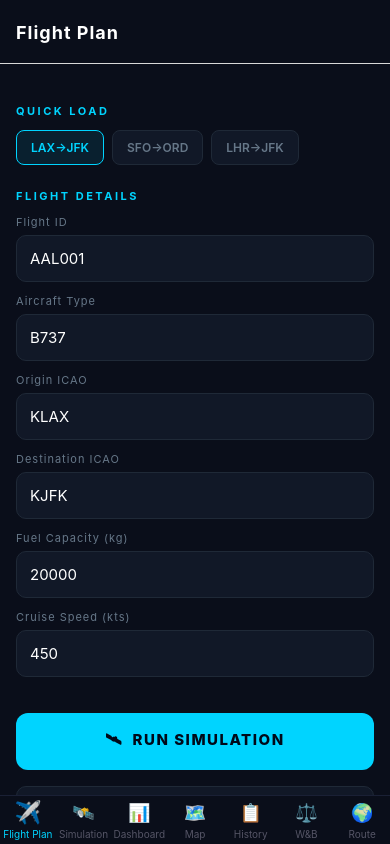
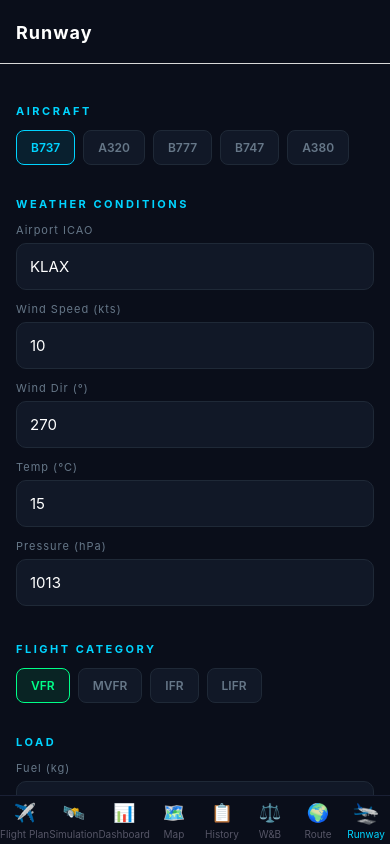
Before and after one commit to ryanmuliadinata-oss/aerospace-app, a React Native app in the folder mobile/: screen /Runway in a window 390 px wide. Built offline with nearby package versions, Linux system fonts and the light colour scheme.

Commit message:
add runway analysis screen

```diff
--- a/mobile/App.js
+++ b/mobile/App.js
@@ -9,6 +9,7 @@ import DashboardScreen  from './screens/DashboardScreen';
 import MapScreen        from './screens/MapScreen';
 import WeightBalanceScreen from './screens/WeightBalanceScreen';
 import GreatCircleScreen from './screens/GreatCircleScreen';
+import RunwayScreen from './screens/RunwayScreen';
 const Tab = createBottomTabNavigator();
 
 const ICONS = {
@@ -19,6 +20,7 @@ const ICONS = {
   'History': '📋',
   'W&B': '⚖️',
   'Route': '🌍',
+  'Runway': '🛬',
 };
 
 export default function App() {
@@ -52,6 +54,7 @@ export default function App() {
           <Tab.Screen name="History" component={HistoryScreen} />
           <Tab.Screen name="W&B" component={WeightBalanceScreen} />
           <Tab.Screen name="Route" component={GreatCircleScreen} />
+          <Tab.Screen name="Runway" component={RunwayScreen} />
         </Tab.Navigator>
       </NavigationContainer>
     </>
--- /dev/null
+++ b/mobile/screens/RunwayScreen.js
@@ -0,0 +1,236 @@
+import React, { useState } from 'react';
+import {
+  View, Text, ScrollView, StyleSheet,
+  TextInput, TouchableOpacity, ActivityIndicator, Alert
+} from 'react-native';
+import axios from 'axios';
+import { API_BASE_URL } from '../config';
+
+const AIRCRAFT = ['B737', 'A320', 'B777', 'B747', 'A380'];
+
+export default function RunwayScreen() {
+  const [aircraft,  setAircraft]  = useState('B737');
+  const [icao,      setIcao]      = useState('KLAX');
+  const [windSpeed, setWindSpeed] = useState('10');
+  const [windDir,   setWindDir]   = useState('270');
+  const [tempC,     setTempC]     = useState('15');
+  const [pressHpa,  setPressHpa]  = useState('1013');
+  const [category,  setCategory]  = useState('VFR');
+  const [fuelKg,    setFuelKg]    = useState('15000');
+  const [payloadKg, setPayloadKg] = useState('15000');
+  const [loading,   setLoading]   = useState(false);
+  const [result,    setResult]    = useState(null);
+
+  const analyze = async () => {
+    setLoading(true);
+    try {
+      const res = await axios.post(`${API_BASE_URL}/runway`, {
+        aircraftType: aircraft,
+        fuelKg:    parseFloat(fuelKg),
+        payloadKg: parseFloat(payloadKg),
+        weather: {
+          waypoint:           { name: icao, latitude: 0, longitude: 0, altitudeFt: 0 },
+          windSpeedKts:       parseFloat(windSpeed),
+          windDirectionDeg:   parseFloat(windDir),
+          temperatureCelsius: parseFloat(tempC),
+          pressureHpa:        parseFloat(pressHpa),
+          flightCategory:     category,
+          rawMetar:           'N/A',
+          sigmetAlert:        false,
+        },
+      });
+      setResult(res.data);
+    } catch (e) {
+      Alert.alert('Error', e?.response?.data?.error || e.message);
+    } finally {
+      setLoading(false);
+    }
+  };
+
+  return (
+    <ScrollView style={s.container}>
+
+      <Text style={s.sectionTitle}>AIRCRAFT</Text>
+      <View style={s.presetRow}>
+        {AIRCRAFT.map(ac => (
+          <TouchableOpacity
+            key={ac}
+            style={[s.acBtn, aircraft === ac && s.acBtnActive]}
+            onPress={() => setAircraft(ac)}
+          >
+            <Text style={[s.acText, aircraft === ac && s.acTextActive]}>{ac}</Text>
+          </TouchableOpacity>
+        ))}
+      </View>
+
+      <Text style={s.sectionTitle}>WEATHER CONDITIONS</Text>
+      {[
+        ['Airport ICAO',    icao,      setIcao,      'KLAX',  'characters'],
+        ['Wind Speed (kts)', windSpeed, setWindSpeed, '10',    'numeric'],
+        ['Wind Dir (°)',     windDir,   setWindDir,   '270',   'numeric'],
+        ['Temp (°C)',        tempC,     setTempC,     '15',    'numeric'],
+        ['Pressure (hPa)',   pressHpa,  setPressHpa,  '1013',  'numeric'],
+      ].map(([label, val, setter, ph, caps]) => (
+        <View key={label} style={s.field}>
+          <Text style={s.label}>{label}</Text>
+          <TextInput
+            style={s.input}
+            value={val}
+            onChangeText={setter}
+            placeholder={ph}
+            placeholderTextColor="#445"
+            autoCapitalize={caps}
+            keyboardType={caps === 'numeric' ? 'numeric' : 'default'}
+          />
+        </View>
+      ))}
+
+      <Text style={s.sectionTitle}>FLIGHT CATEGORY</Text>
+      <View style={s.presetRow}>
+        {['VFR', 'MVFR', 'IFR', 'LIFR'].map(cat => (
+          <TouchableOpacity
+            key={cat}
+            style={[s.catBtn, category === cat && s.catBtnActive]}
+            onPress={() => setCategory(cat)}
+          >
+            <Text style={[s.catText, category === cat && s.catTextActive]}>{cat}</Text>
+          </TouchableOpacity>
+        ))}
+      </View>
+
+      <Text style={s.sectionTitle}>LOAD</Text>
+      {[
+        ['Fuel (kg)',    fuelKg,    setFuelKg,    '15000'],
+        ['Payload (kg)', payloadKg, setPayloadKg, '15000'],
+      ].map(([label, val, setter, ph]) => (
+        <View key={label} style={s.field}>
+          <Text style={s.label}>{label}</Text>
+          <TextInput
+            style={s.input}
+            value={val}
+            onChangeText={setter}
+            placeholder={ph}
+            placeholderTextColor="#445"
+            keyboardType="numeric"
+          />
+        </View>
+      ))}
+
+      <TouchableOpacity
+        style={[s.btn, loading && s.btnDisabled]}
+        onPress={analyze}
+        disabled={loading}
+      >
+        {loading
+          ? <ActivityIndicator color="#000" size="small" />
+          : <Text style={s.btnText}>🛬  ANALYZE RUNWAY</Text>
+        }
+      </TouchableOpacity>
+
+      {result && (
+        <>
+          <View style={[s.banner,
+            result.crosswindOk ? s.bannerGo : s.bannerNogo]}>
+            <Text style={s.bannerIcon}>{result.crosswindOk ? '✅' : '⚠️'}</Text>
+            <Text style={s.bannerText}>{result.assessment}</Text>
+          </View>
+
+          <View style={s.card}>
+            <Text style={s.cardTitle}>🛫  TAKEOFF</Text>
+            <View style={s.resultRow}>
+              <Text style={s.resultLabel}>Required Distance</Text>
+              <Text style={s.resultValue}>{result.takeoffDistanceM} m</Text>
+            </View>
+            <View style={s.resultRow}>
+              <Text style={s.resultLabel}>In Feet</Text>
+              <Text style={s.resultValue}>
+                {Math.round(result.takeoffDistanceM * 3.281)} ft
+              </Text>
+            </View>
+          </View>
+
+          <View style={s.card}>
+            <Text style={s.cardTitle}>🛬  LANDING</Text>
+            <View style={s.resultRow}>
+              <Text style={s.resultLabel}>Required Distance</Text>
+              <Text style={s.resultValue}>{result.landingDistanceM} m</Text>
+            </View>
+            <View style={s.resultRow}>
+              <Text style={s.resultLabel}>In Feet</Text>
+              <Text style={s.resultValue}>
+                {Math.round(result.landingDistanceM * 3.281)} ft
+              </Text>
+            </View>
+          </View>
+
+          <View style={[s.card, { marginBottom: 40 }]}>
+            <Text style={s.cardTitle}>💨  WIND ANALYSIS</Text>
+            <View style={s.resultRow}>
+              <Text style={s.resultLabel}>Crosswind Component</Text>
+              <Text style={[s.resultValue,
+                { color: result.crosswindOk ? '#00FF88' : '#FF3333' }]}>
+                {result.crosswindKts} kts
+              </Text>
+            </View>
+            <View style={s.resultRow}>
+              <Text style={s.resultLabel}>Max Crosswind ({result.aircraftType})</Text>
+              <Text style={s.resultValue}>{result.maxCrosswindKts} kts</Text>
+            </View>
+            <View style={s.resultRow}>
+              <Text style={s.resultLabel}>Flight Category</Text>
+              <Text style={s.resultValue}>{result.flightCategory}</Text>
+            </View>
+            <View style={s.resultRow}>
+              <Text style={s.resultLabel}>Wind</Text>
+              <Text style={s.resultValue}>
+                {result.windSpeedKts} kts @ {result.windDirectionDeg}°
+              </Text>
+            </View>
+          </View>
+        </>
+      )}
+    </ScrollView>
+  );
+}
+
+const s = StyleSheet.create({
+  container:    { flex:1, backgroundColor:'#0A0E1A', padding:16 },
+  sectionTitle: { color:'#00D4FF', fontSize:11, fontWeight:'700',
+                  letterSpacing:2.5, marginTop:24, marginBottom:12 },
+  presetRow:    { flexDirection:'row', gap:8, flexWrap:'wrap', marginBottom:8 },
+  acBtn:        { backgroundColor:'#111827', borderRadius:8,
+                  paddingHorizontal:14, paddingVertical:9,
+                  borderWidth:1, borderColor:'#1F2937' },
+  acBtnActive:  { borderColor:'#00D4FF', backgroundColor:'#00D4FF18' },
+  acText:       { color:'#667788', fontSize:12, fontWeight:'600' },
+  acTextActive: { color:'#00D4FF' },
+  catBtn:       { backgroundColor:'#111827', borderRadius:8,
+                  paddingHorizontal:14, paddingVertical:9,
+                  borderWidth:1, borderColor:'#1F2937' },
+  catBtnActive: { borderColor:'#00FF88', backgroundColor:'#00FF8818' },
+  catText:      { color:'#667788', fontSize:12, fontWeight:'600' },
+  catTextActive:{ color:'#00FF88' },
+  field:        { marginBottom:12 },
+  label:        { color:'#667788', fontSize:11, marginBottom:6, letterSpacing:1 },
+  input:        { backgroundColor:'#111827', color:'#FFF', borderRadius:10,
+                  padding:13, fontSize:15, borderWidth:1, borderColor:'#1F2937' },
+  btn:          { backgroundColor:'#00D4FF', borderRadius:12, padding:16,
+                  alignItems:'center', marginTop:8, marginBottom:16 },
+  btnDisabled:  { opacity:0.4 },
+  btnText:      { color:'#000919', fontSize:15, fontWeight:'800', letterSpacing:1.5 },
+  banner:       { borderRadius:12, padding:16, marginBottom:16,
+                  flexDirection:'row', alignItems:'center', gap:12 },
+  bannerGo:     { backgroundColor:'#00FF8818', borderWidth:1, borderColor:'#00FF88' },
+  bannerNogo:   { backgroundColor:'#FF8C0018', borderWidth:1, borderColor:'#FF8C00' },
+  bannerIcon:   { fontSize:22 },
+  bannerText:   { color:'#FFF', fontSize:13, fontWeight:'700', flex:1 },
+  card:         { backgroundColor:'#111827', borderRadius:14, padding:16,
+                  marginBottom:14, borderWidth:1, borderColor:'#1F2937' },
+  cardTitle:    { color:'#00D4FF', fontSize:11, fontWeight:'700',
+                  letterSpacing:2.5, marginBottom:14 },
+  resultRow:    { flexDirection:'row', justifyContent:'space-between',
+                  paddingVertical:8, borderBottomWidth:1,
+                  borderBottomColor:'#1F2937' },
+  resultLabel:  { color:'#667788', fontSize:12 },
+  resultValue:  { color:'#FFF', fontWeight:'700', fontSize:12 },
+});
```
